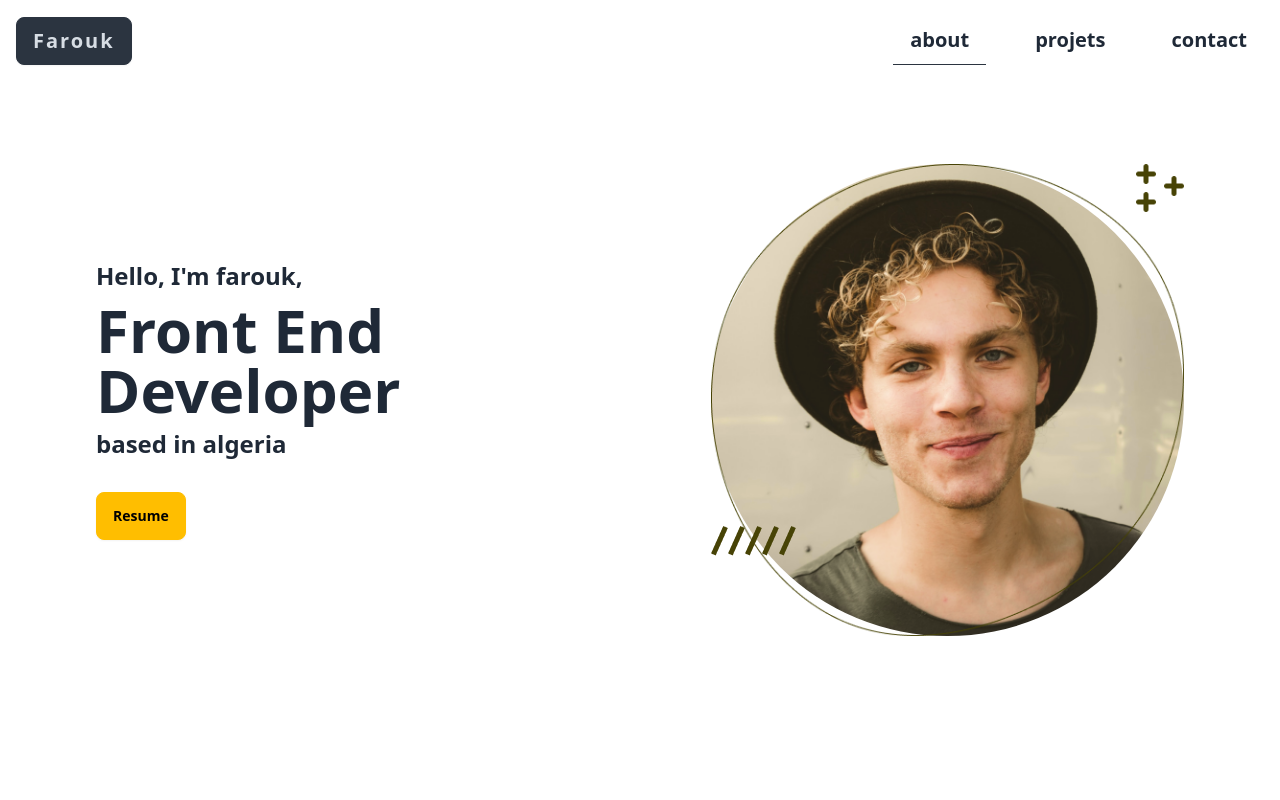
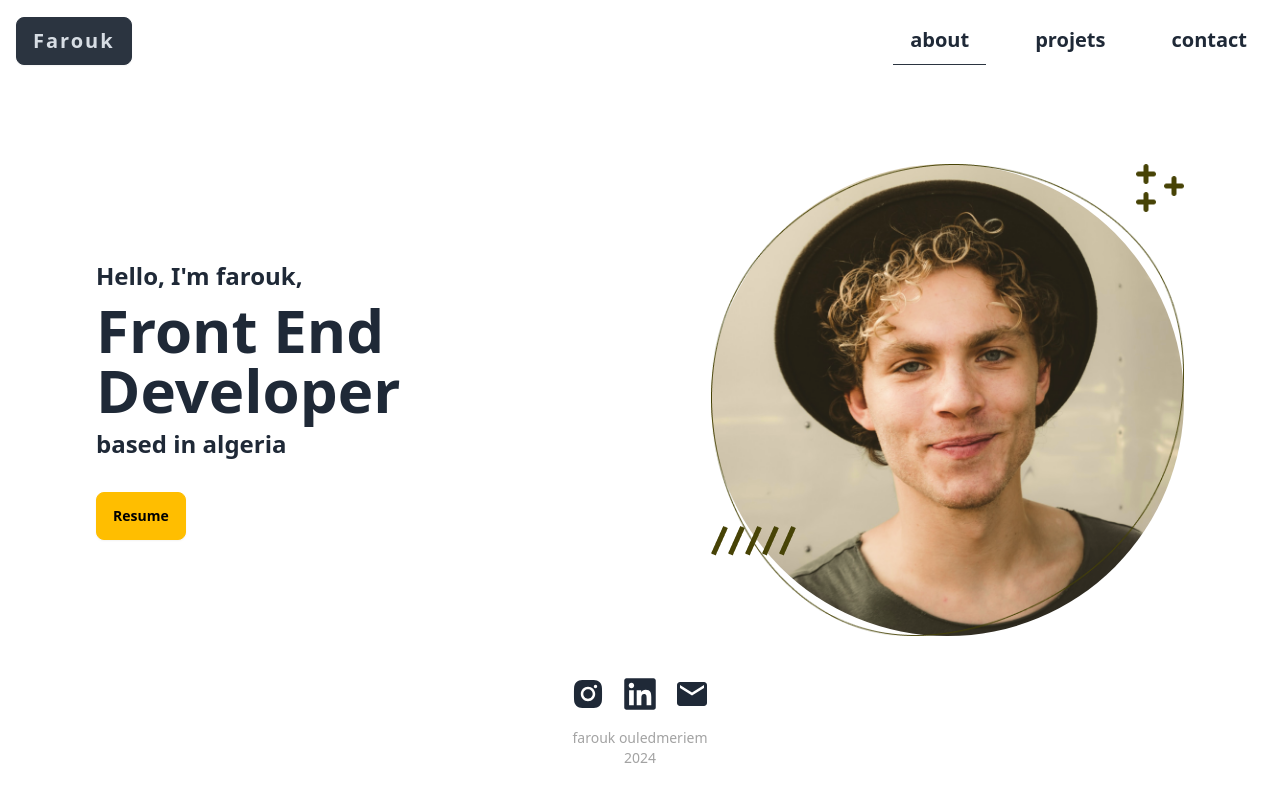
Before and after one commit to faroukq1/personal-portfolio, a React (Vite) app: page / in a window 1280 px wide. Built offline with nearby package versions, Linux system fonts and the light colour scheme.

Commit message:
add social media

```diff
--- a/package.json
+++ b/package.json
@@ -11,7 +11,8 @@
   },
   "dependencies": {
     "react": "^18.3.1",
-    "react-dom": "^18.3.1"
+    "react-dom": "^18.3.1",
+    "react-icons": "^5.3.0"
   },
   "devDependencies": {
     "@eslint/js": "^9.9.0",
--- a/src/component/Hero.tsx
+++ b/src/component/Hero.tsx
@@ -2,9 +2,28 @@ import heroimage from "../assets/heropic.png";
 import reclangle from "../assets/Rectangle 17.png";
 import sqare from "../assets/square.png";
 import vector from "../assets/Vector.png";
+import { AiFillInstagram } from "react-icons/ai";
+import { FaLinkedin } from "react-icons/fa";
+import { MdEmail } from "react-icons/md";
+
+const socialMediaData = [
+  {
+    id: 1,
+    icon: <AiFillInstagram />,
+  },
+  {
+    id: 2,
+    icon: <FaLinkedin />,
+  },
+  {
+    id: 3,
+    icon: <MdEmail />,
+  },
+];
 const Hero = () => {
   return (
-    <div className="container min-h-screen flex items-center justify-between gap-8">
+    <>
+      <div className="container h-screen flex items-center justify-between gap-8">
         <div>
           <div className="grid gap-2">
             <h3 className="font-semibold text-2xl">Hello, I'm farouk,</h3>
@@ -39,7 +58,23 @@ const Hero = () => {
             </div>
           </div>
         </div>
+        <div className="my-4 absolute bottom-0 left-1/2 transform -translate-x-1/2">
+          <ul className="flex gap-4 my-4">
+            {socialMediaData.map((item) => {
+              const { id, icon } = item;
+              return (
+                <span className="text-4xl" key={id}>
+                  {icon}
+                </span>
+              );
+            })}
+          </ul>
+          <p className="my-4 text-sm text-neutral-400 flex flex-col items-center">
+            farouk ouledmeriem <span>{new Date().getFullYear()}</span>
+          </p>
         </div>
+      </div>
+    </>
   );
 };
 
```
Also changed, not shown: 1 other file (tests, documents, lock files or other folders). Lines whose indentation alone changed are shown as unchanged.
